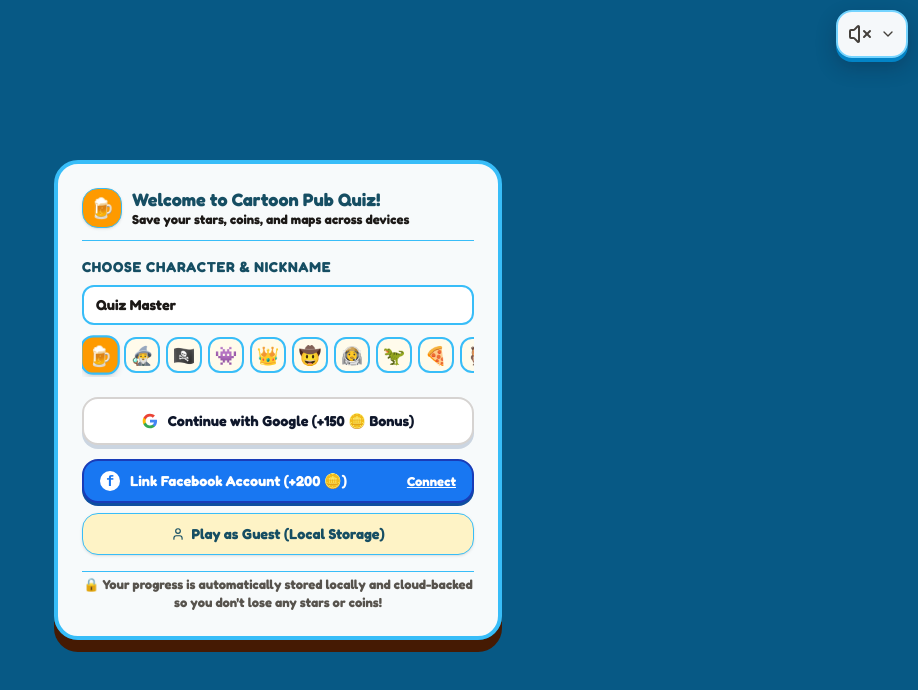
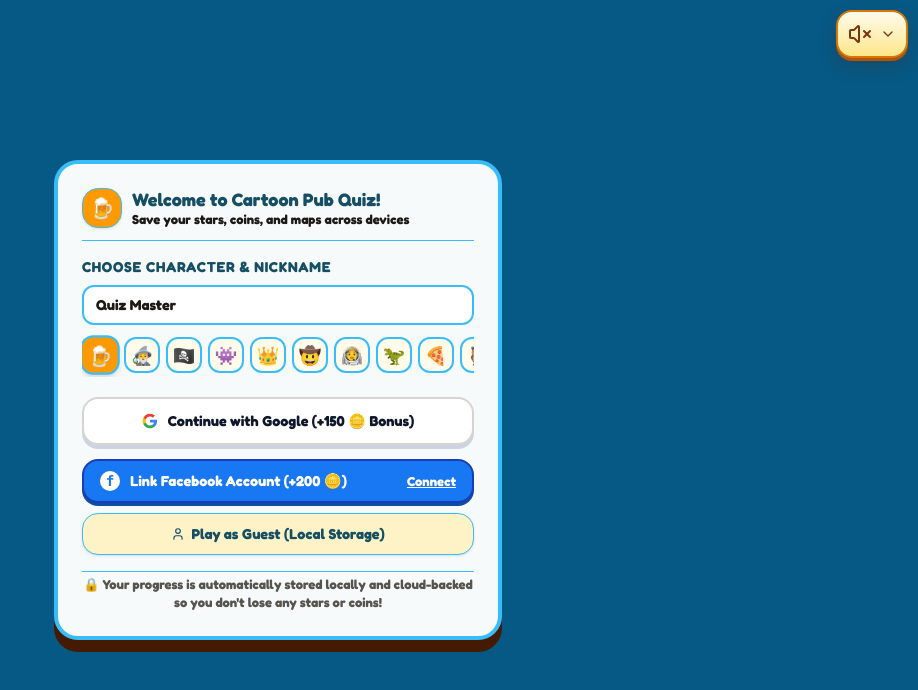
Before and after one commit to ghost216d/new-pub-quiz, a React (Vite) app: page / in a window 1280 px wide. Shown: the top 690 px of the page, without its empty margins (362-1280 px from the left). Built offline with nearby package versions, Linux system fonts and the light colour scheme.

Commit message:
Restore warm pub cartoon theme and brighten maps

```diff
--- a/src/index.css
+++ b/src/index.css
@@ -3251,3 +3251,102 @@ body,
     right: 18px;
   }
 }
+/* Final theme: warm London-pub brown and gold across the whole app. */
+.app-shell,
+.tv-display-shell,
+html[data-time-theme="night"] .app-shell,
+html[data-time-theme="night"] .tv-display-shell {
+  background-color: #fef3c7 !important;
+  background-image:
+    radial-gradient(circle at 12% 8%, rgba(255, 251, 235, 0.96), transparent 30%),
+    linear-gradient(180deg, #fffbeb 0%, #fef3c7 52%, #fde68a 100%) !important;
+}
+
+.app-main-header,
+html[data-time-theme="night"] .app-main-header,
+.role-solo .game-top-bar,
+html[data-time-theme="day"] .role-solo .game-top-bar {
+  color: #fff7ed !important;
+  border-color: #f59e0b !important;
+  background: linear-gradient(180deg, #78350f 0%, #451a03 100%) !important;
+  box-shadow: 0 5px 0 #92400e, 0 10px 24px rgba(69, 26, 3, 0.24) !important;
+}
+
+.role-solo .game-title h1,
+.role-solo .game-title p {
+  color: #fff7ed !important;
+  text-shadow: 0 2px 0 #451a03 !important;
+}
+
+.role-solo .game-icon-button,
+.role-solo .game-avatar-button,
+.global-music-control .bgm-trigger {
+  color: #78350f !important;
+  border-color: #fbbf24 !important;
+  background: linear-gradient(180deg, #fffbeb, #fde68a) !important;
+  box-shadow: 0 3px 0 #b45309, 0 8px 18px rgba(69, 26, 3, 0.22) !important;
+}
+
+.role-solo .game-realm-card,
+html[data-time-theme="day"] .role-solo .game-realm-card,
+.role-solo .game-level-card,
+.role-solo :is(.solo-setup-screen, .solo-result-screen, .solo-question-card),
+.role-landing :is(.landing-pub-sign, .landing-mode-panel),
+.role-host .host-console-shell > div,
+.role-player .app-content > div,
+.tv-display-shell > :is(header, main, footer),
+#tavern-shop-modal-container {
+  color: #451a03 !important;
+  border-color: #d97706 !important;
+  background: linear-gradient(180deg, rgba(255, 251, 235, 0.98), rgba(254, 243, 199, 0.97)) !important;
+  box-shadow: 0 6px 0 #92400e, 0 14px 28px rgba(69, 26, 3, 0.2) !important;
+}
+
+.role-solo .game-season-badge,
+.role-solo .game-auto-difficulty-note,
+html[data-time-theme="day"] .role-solo .game-season-badge,
+html[data-time-theme="day"] .role-solo .game-auto-difficulty-note {
+  color: #78350f !important;
+  border-color: #f59e0b !important;
+  background: rgba(255, 251, 235, 0.94) !important;
+}
+
+.role-solo .game-bottom-nav,
+html[data-time-theme="day"] .role-solo .game-bottom-nav {
+  border-color: #f59e0b !important;
+  background: linear-gradient(180deg, rgba(120, 53, 15, 0.98), rgba(69, 26, 3, 0.98)) !important;
+  box-shadow: 0 -5px 18px rgba(69, 26, 3, 0.28) !important;
+}
+
+.role-solo .game-bottom-nav button { color: #fde68a !important; }
+.role-solo .game-bottom-nav button.is-active {
+  color: #451a03 !important;
+  border-color: #fbbf24 !important;
+  background: linear-gradient(180deg, #fcd34d, #f59e0b) !important;
+  box-shadow: 0 4px 0 #92400e !important;
+}
+
+:is(.app-shell, .tv-display-shell, #tavern-shop-modal-container) [class*="border-sky"],
+:is(.app-shell, .tv-display-shell, #tavern-shop-modal-container) [class*="border-cyan"] {
+  border-color: #d97706 !important;
+}
+
+:is(.app-shell, .tv-display-shell, #tavern-shop-modal-container) [class*="bg-sky"],
+:is(.app-shell, .tv-display-shell, #tavern-shop-modal-container) [class*="bg-cyan"] {
+  background-color: #fef3c7 !important;
+}
+
+:is(.app-shell, .tv-display-shell, #tavern-shop-modal-container) [class*="text-sky"],
+:is(.app-shell, .tv-display-shell, #tavern-shop-modal-container) [class*="text-cyan"] {
+  color: #92400e !important;
+}
+
+/* Show the generated map artwork without any darkening layer or vignette. */
+.role-solo .game-map-board {
+  box-shadow: none !important;
+}
+
+.role-solo .game-season-overlay {
+  display: none !important;
+  background: transparent !important;
+}
```
